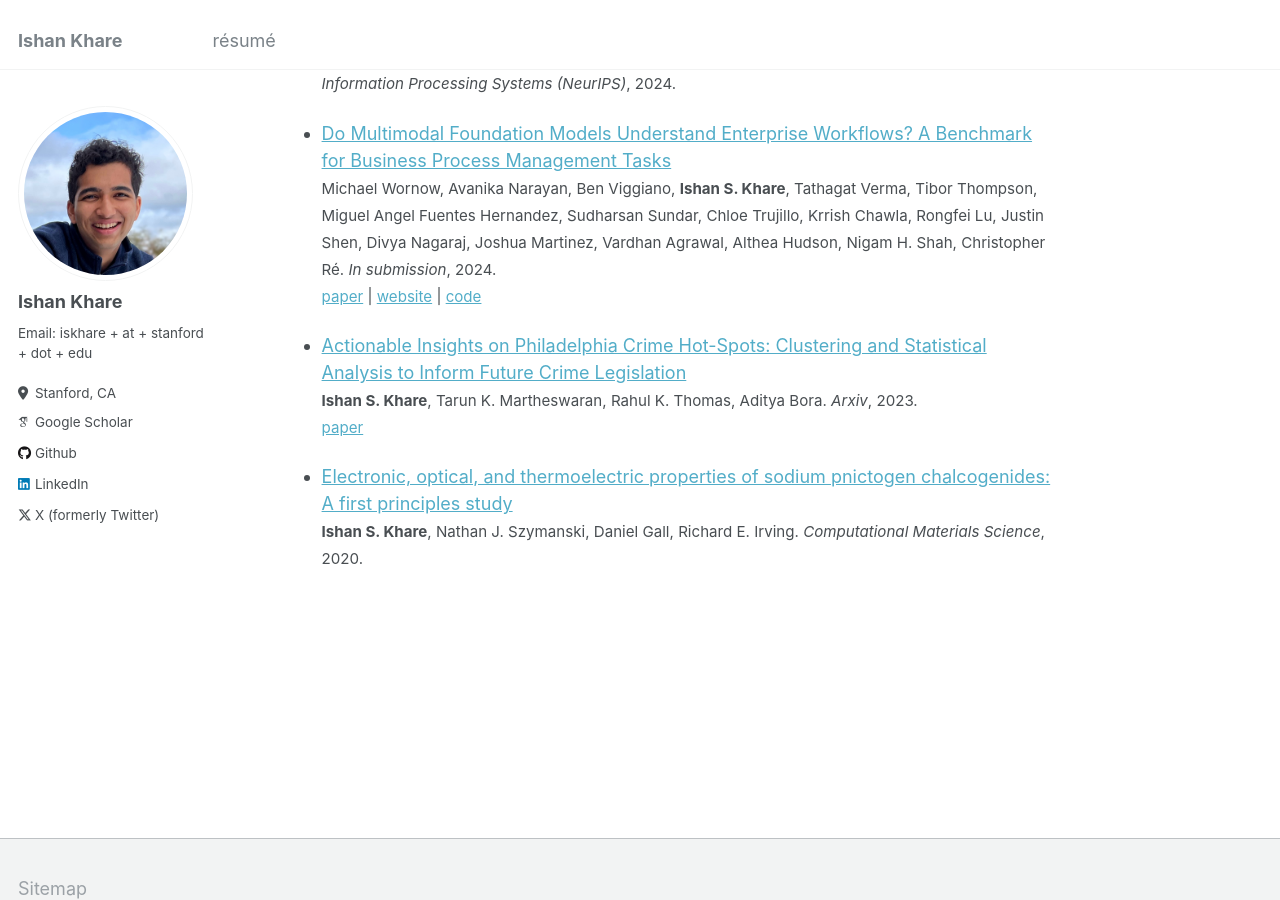
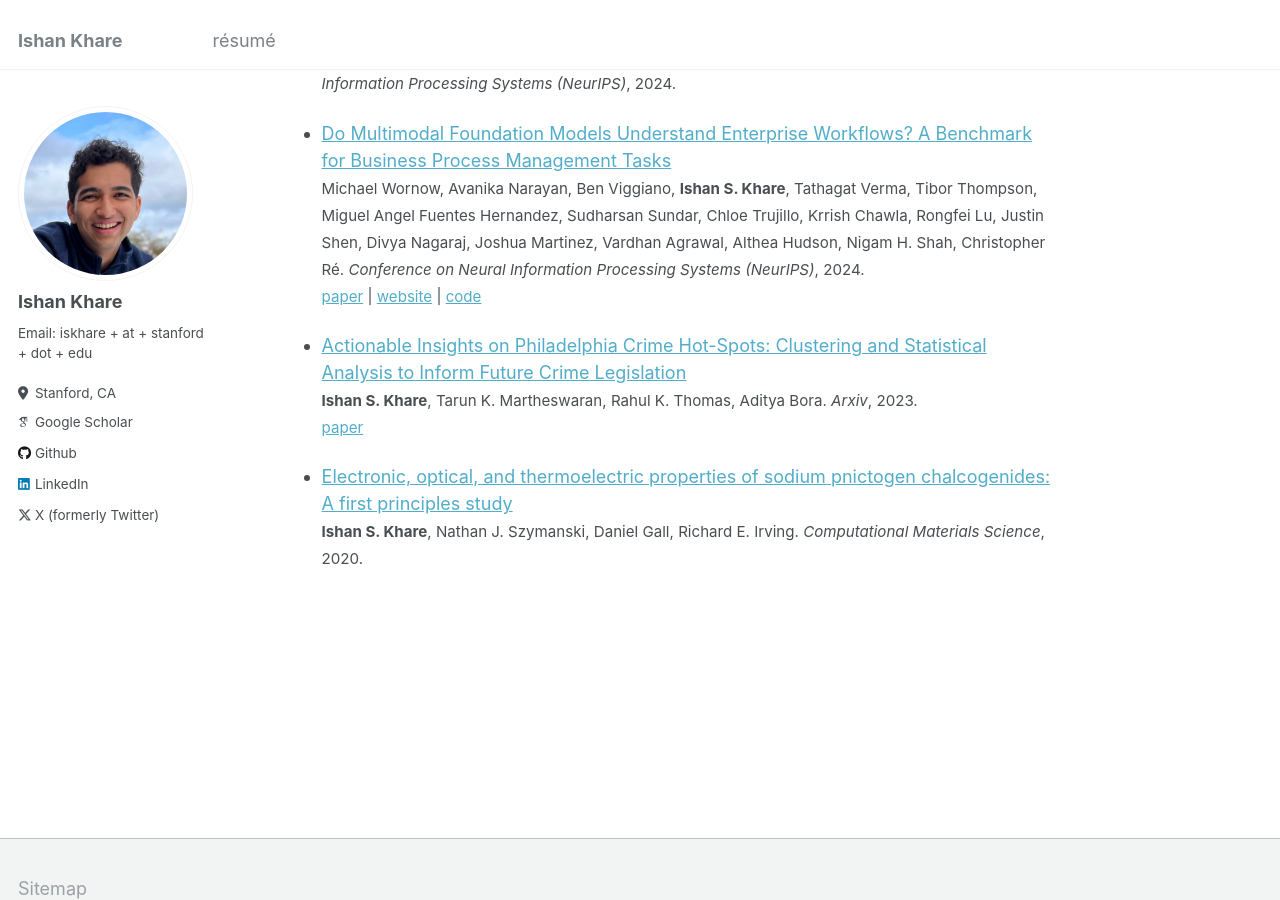
Before and after one commit to iskhare/iskhare.github.io, a Jekyll site: the page built from _pages/about.md, in a window 1280 px wide and 900 px high, scrolled down 525 px. Built offline with Jekyll 4.4.1, drawn with Linux system fonts in a browser that asks for light colours; some web fonts are replaced.

Commit message:
Update about.md

```diff
--- a/_pages/about.md
+++ b/_pages/about.md
@@ -21,7 +21,7 @@ Publications and Preprints
   <span style="font-size:4mm;">Neel Guha\*, Mayee F. Chen\*, Trevor Chow, **Ishan S. Khare**, Christopher Ré. *Conference on Neural Information Processing Systems (NeurIPS)*, 2024.</span><br>
 
 - [Do Multimodal Foundation Models Understand Enterprise Workflows? A Benchmark for Business Process Management Tasks](https://arxiv.org/abs/2406.13264)<br>
-  <span style="font-size:4mm;">Michael Wornow, Avanika Narayan, Ben Viggiano, **Ishan S. Khare**, Tathagat Verma, Tibor Thompson, Miguel Angel Fuentes Hernandez, Sudharsan Sundar, Chloe Trujillo, Krrish Chawla, Rongfei Lu, Justin Shen, Divya Nagaraj, Joshua Martinez, Vardhan Agrawal, Althea Hudson, Nigam H. Shah, Christopher Ré. *In submission*, 2024.</span><br>
+  <span style="font-size:4mm;">Michael Wornow, Avanika Narayan, Ben Viggiano, **Ishan S. Khare**, Tathagat Verma, Tibor Thompson, Miguel Angel Fuentes Hernandez, Sudharsan Sundar, Chloe Trujillo, Krrish Chawla, Rongfei Lu, Justin Shen, Divya Nagaraj, Joshua Martinez, Vardhan Agrawal, Althea Hudson, Nigam H. Shah, Christopher Ré. *Conference on Neural Information Processing Systems (NeurIPS)*, 2024.</span><br>
   <span style="font-size:4mm;">[paper](https://arxiv.org/pdf/2406.13264) | [website](https://hazyresearch.stanford.edu/wonderbread-website/) | [code](https://github.com/HazyResearch/wonderbread)</span>
 
 - [Actionable Insights on Philadelphia Crime Hot-Spots: Clustering and Statistical Analysis to Inform Future Crime Legislation](https://arxiv.org/abs/2306.15987)<br>
```
